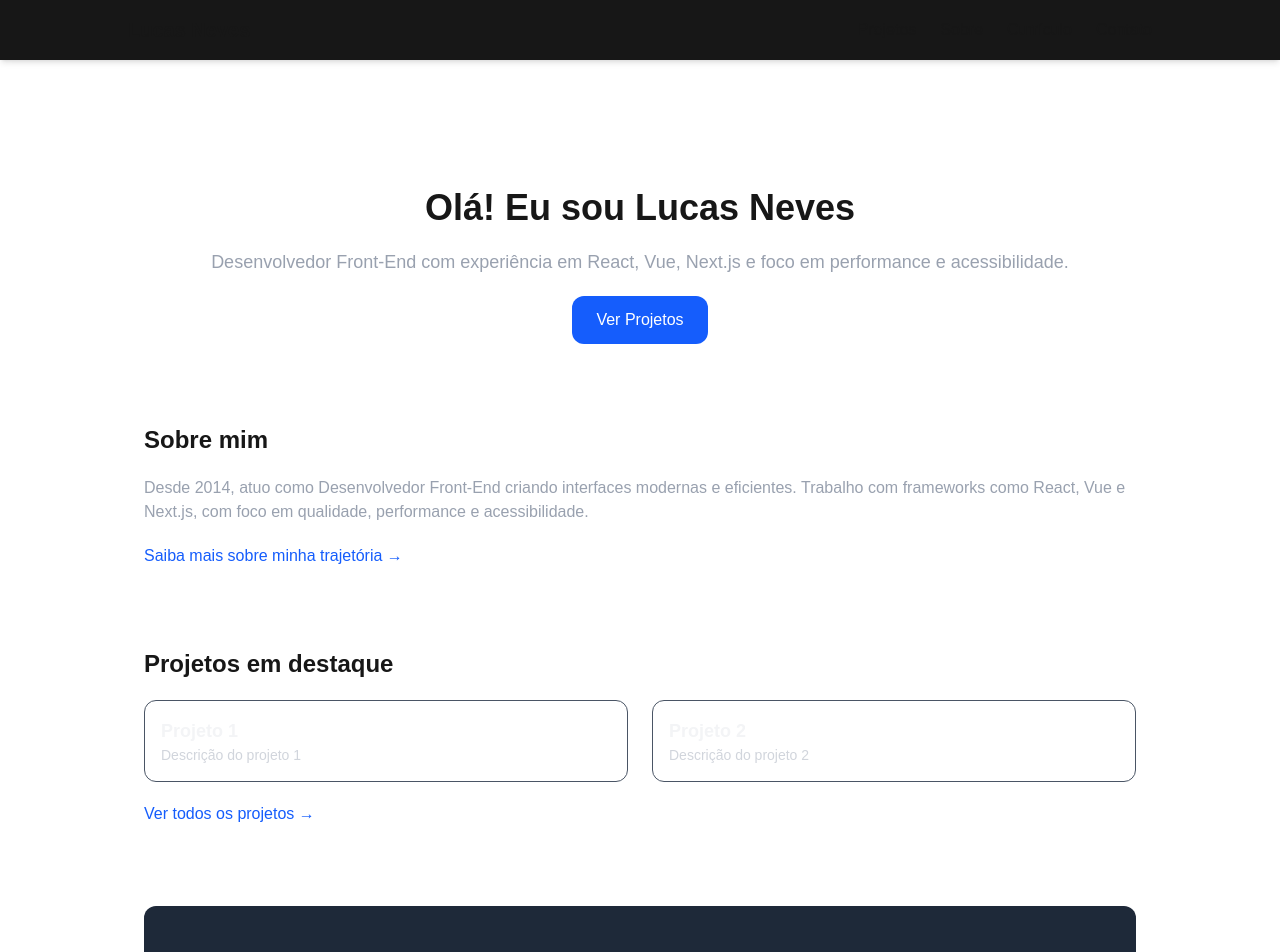
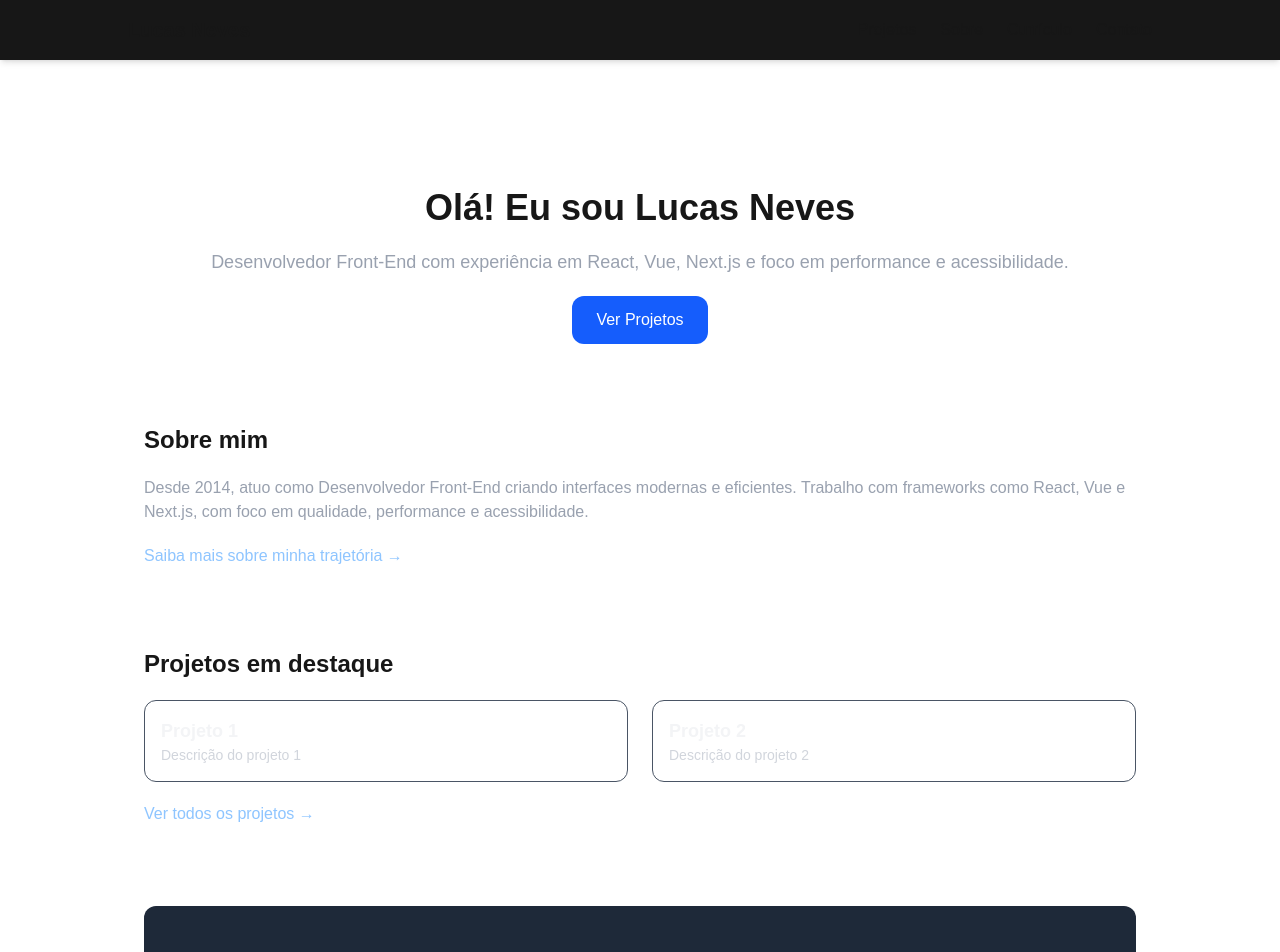
Before and after one commit to lucasoneves/my-portfolio, a Next.js app: page / in a window 1280 px wide. Shown: the top 952 px of the page. Built offline with nearby package versions, Linux system fonts and the light colour scheme.

Commit message:
Link Section component

```diff
--- a/app/contato/page.tsx
+++ b/app/contato/page.tsx
@@ -47,7 +47,7 @@ export default function ContatoPage() {
 
       <SocialLinks />
 
-      <form onSubmit={handleSubmit} className="space-y-4 mt-4">
+      <form onSubmit={handleSubmit} className="space-y-4 mt-4 w-full md:w-2xl">
         <h3 className="text-xl font-bold mb-4 mt-8">Formulário de contato</h3>
         <div>
           <label htmlFor="nome" className="block font-semibold">
@@ -58,7 +58,7 @@ export default function ContatoPage() {
             id="nome"
             name="nome"
             required
-            className="w-3xl border border-gray-600 rounded p-2"
+            className="w-full border border-gray-600 rounded p-2"
           />
         </div>
         <div>
@@ -70,7 +70,7 @@ export default function ContatoPage() {
             id="email"
             name="email"
             required
-            className="w-3xl border border-gray-600 rounded p-2"
+            className="w-full border border-gray-600 rounded p-2"
           />
         </div>
         <div>
@@ -82,7 +82,7 @@ export default function ContatoPage() {
             name="mensagem"
             rows={5}
             required
-            className="w-3xl border border-gray-600 rounded p-2"
+            className="w-full border border-gray-600 rounded p-2"
           ></textarea>
         </div>
         <MainButton
--- a/app/page.tsx
+++ b/app/page.tsx
@@ -1,6 +1,7 @@
 import Link from "next/link";
 import { MainButton } from "@/components/ui/MainButton";
 import ProjectCard from "@/components/ProjectCard";
+import LinkSection from "@/components/LinkSection";
 
 export default function Home() {
   return (
@@ -23,9 +24,8 @@ export default function Home() {
           modernas e eficientes. Trabalho com frameworks como React, Vue e
           Next.js, com foco em qualidade, performance e acessibilidade.
         </p>
-        <Link href="/sobre" className="text-blue-600 hover:underline">
-          Saiba mais sobre minha trajetória →
-        </Link>
+
+        <LinkSection path="/sobre" title="Saiba mais sobre minha trajetória" />
       </section>
 
       <section className="my-20 flex flex-col gap-5">
@@ -42,9 +42,7 @@ export default function Home() {
             description="Descrição do projeto 2"
           />
         </div>
-        <Link href="/projetos" className="text-blue-600 hover:underline">
-          Ver todos os projetos →
-        </Link>
+        <LinkSection path="/projetos" title="Ver todos os projetos" />
       </section>
 
       <section className="bg-gray-800 py-10 px-6 sm:p-20 rounded-xl text-center">
--- /dev/null
+++ b/components/LinkSection.tsx
@@ -0,0 +1,14 @@
+import Link from "next/link";
+
+type Props = {
+  title: string;
+  path: string;
+};
+
+export default function LinkSection({ title, path }: Props) {
+  return (
+    <Link href={path} className="text-blue-300 hover:underline">
+      {title} →
+    </Link>
+  );
+}
```
